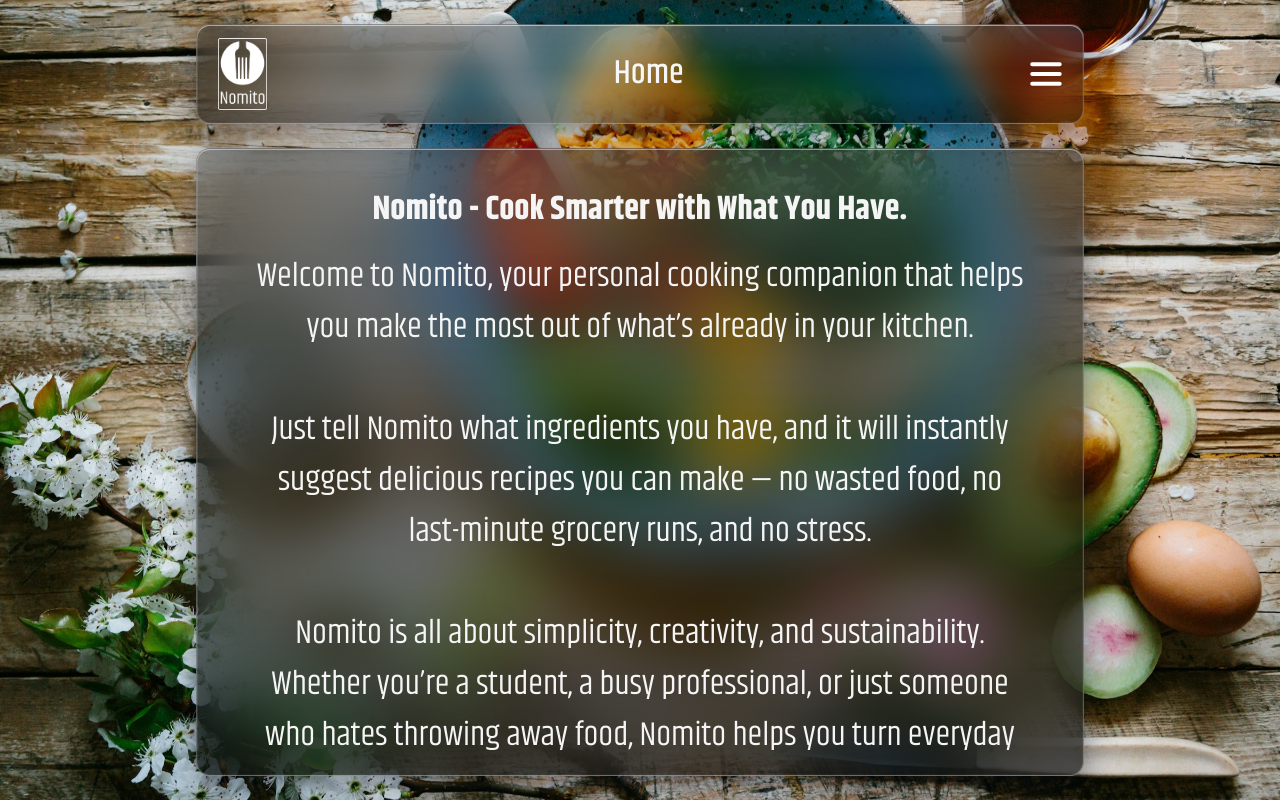
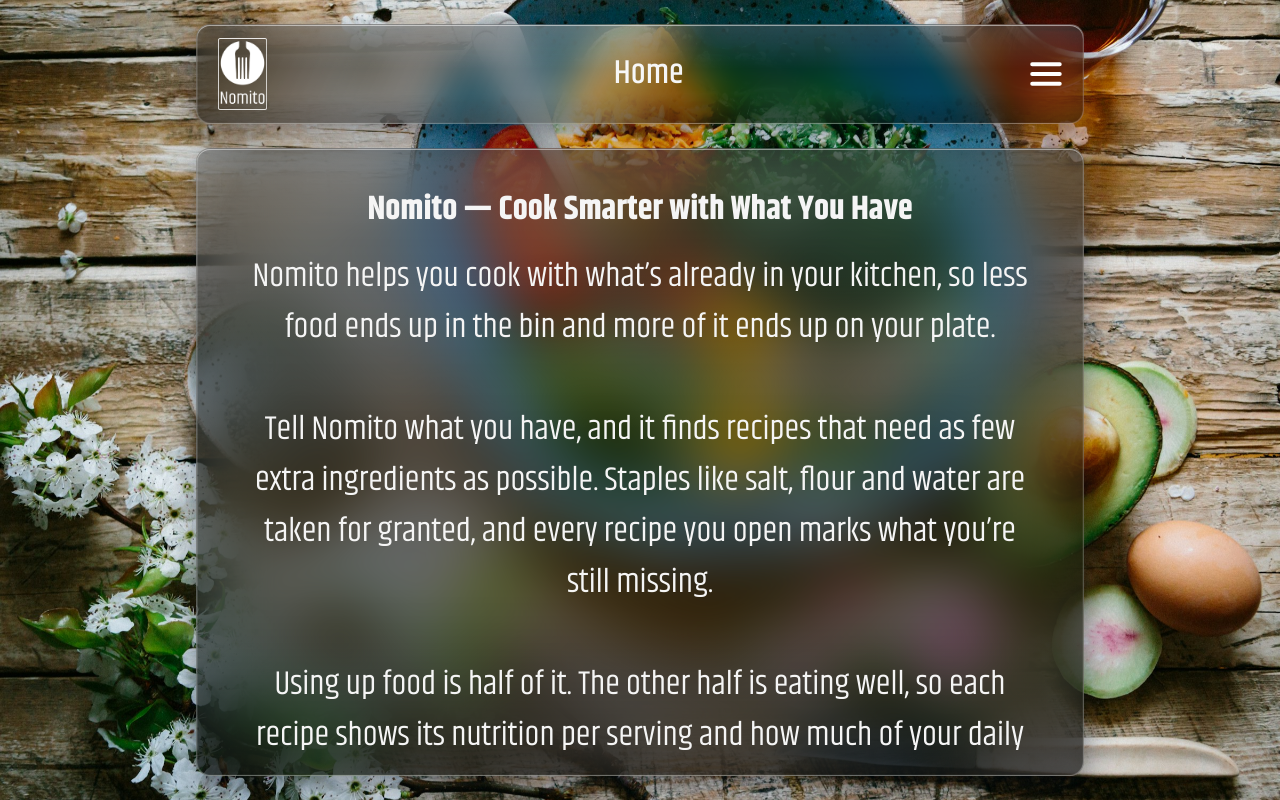
Before and after one commit to AdrianKnudsen/nomito, a Next.js app: page / in a window 1280 px wide. Built offline with nearby package versions, Linux system fonts and the light colour scheme.

Commit message:
Split the About text into paragraphs and rewrite it around what the app does

```diff
--- a/app/components/about.tsx
+++ b/app/components/about.tsx
@@ -7,27 +7,27 @@ const About = () => {
       <ScrollShimmer className={styles.scrollContainer}>
         <div>
           <h1 className={styles.head}>
-            Nomito - Cook Smarter with What You Have.
+            Nomito — Cook Smarter with What You Have
           </h1>
           <p className={styles.infoText}>
-            Welcome to Nomito, your personal cooking companion that helps you
-            make the most out of what’s already in your kitchen.
-            <br />
-            <br />
-            Just tell Nomito what ingredients you have, and it will instantly
-            suggest delicious recipes you can make — no wasted food, no
-            last-minute grocery runs, and no stress.
-            <br />
-            <br />
-            Nomito is all about simplicity, creativity, and sustainability.
-            <br />
+            Nomito helps you cook with what’s already in your kitchen, so less
+            food ends up in the bin and more of it ends up on your plate.
+          </p>
+          <p className={styles.infoText}>
+            Tell Nomito what you have, and it finds recipes that need as few
+            extra ingredients as possible. Staples like salt, flour and water
+            are taken for granted, and every recipe you open marks what you’re
+            still missing.
+          </p>
+          <p className={styles.infoText}>
+            Using up food is half of it. The other half is eating well, so each
+            recipe shows its nutrition per serving and how much of your daily
+            needs it covers.
+          </p>
+          <p className={styles.infoText}>
             Whether you’re a student, a busy professional, or just someone who
-            hates throwing away food, Nomito helps you turn everyday ingredients
-            into something special.
-            <br />
-            <br />
-            Start exploring, experiment with flavors, and discover new ways to
-            cook smarter — all with Nomito.
+            hates throwing food away, start with what’s in your fridge and see
+            where it takes you.
           </p>
         </div>
       </ScrollShimmer>
--- a/styles/about.module.css
+++ b/styles/about.module.css
@@ -33,3 +33,8 @@
   max-inline-size: var(--measure);
   margin-inline: auto;
 }
+
+/* One blank line between paragraphs, the gap the old double <br /> gave. */
+.infoText + .infoText {
+  margin-block-start: 1lh;
+}
```
